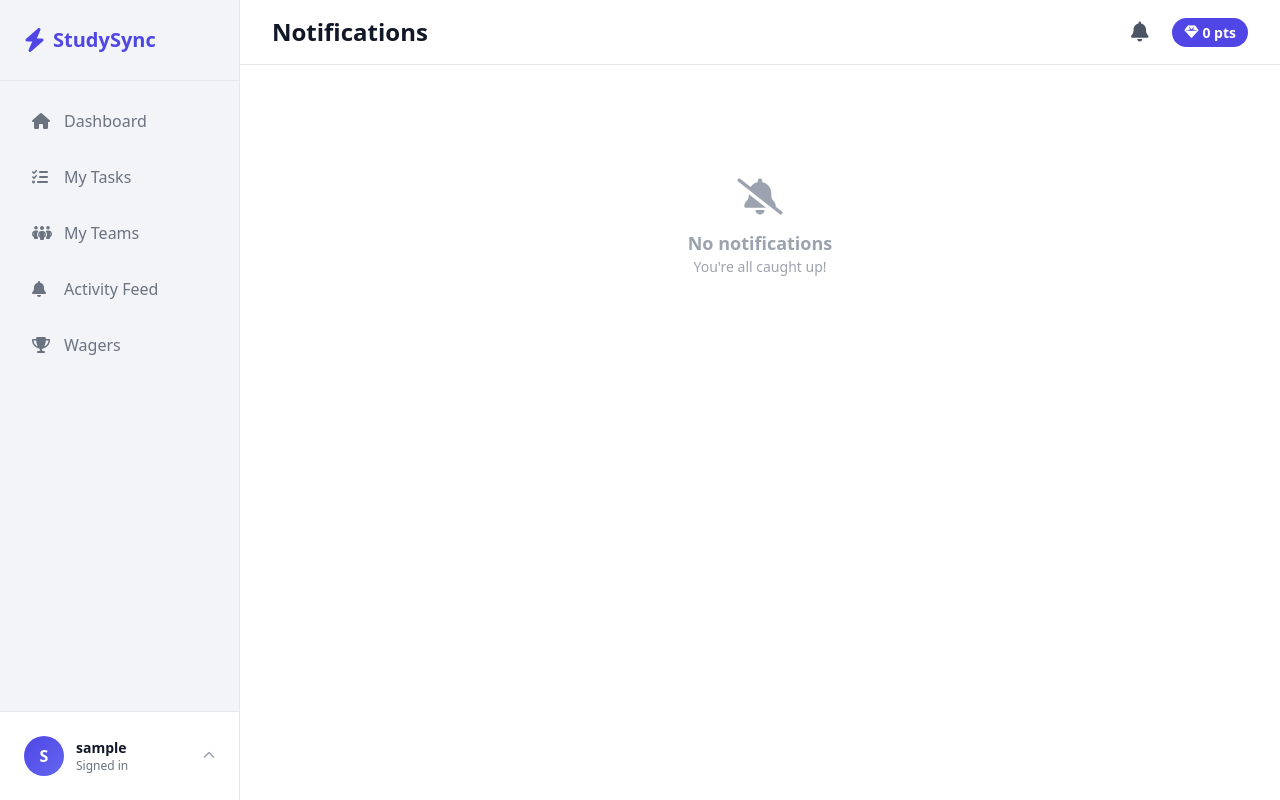
After one commit to dannyc169/Agile-Development-Team-Project, a Flask app: page /notifications in a window 1280 px wide. The commit adds this page. Run offline with Flask 3, Linux system fonts and the light colour scheme; the visitor is signed in with stand-in values (Sample User, id 1); data that the repository does not hold is empty; some libraries are stand-ins or nearby versions.

Commit message:
feat: implement notification system

```diff
--- a/studysync/app/__init__.py
+++ b/studysync/app/__init__.py
@@ -57,6 +57,7 @@ def create_app():
         Team,
         TeamMember,
         Task,
+        Notification,  # noqa: F401
         Wager,
         WagerParticipant,
         WagerTask,
@@ -65,6 +66,7 @@ def create_app():
     from app.teams import teams_bp
     from app.tasks import tasks_bp
     from app.feed import feed_bp
+    from app.notifications import notifications_bp
     from app.wager_helpers import (
         calculate_participant_status,
         calculate_reward_amount,
@@ -78,6 +80,7 @@ def create_app():
     app.register_blueprint(teams_bp)
     app.register_blueprint(tasks_bp)
     app.register_blueprint(feed_bp)
+    app.register_blueprint(notifications_bp)
 
     def is_team_leader(team_id, user_id):
         return (
@@ -370,12 +373,18 @@ def create_app():
     @app.context_processor
     def inject_global_points():
         if current_user.is_authenticated:
+            from app.models import Notification
+            unread_count = Notification.query.filter_by(
+                user_id=current_user.id, is_read=False
+            ).count()
             return {
-                "current_points": calculate_total_points(current_user.id)
+                "current_points": calculate_total_points(current_user.id),
+                "unread_notification_count": unread_count,
             }
 
         return {
-            "current_points": 0
+            "current_points": 0,
+            "unread_notification_count": 0,
         }
 
     @app.route("/")
--- a/studysync/app/models.py
+++ b/studysync/app/models.py
@@ -209,6 +209,20 @@ class Nudge(db.Model):
     )
 
 
+class Notification(db.Model):
+    __tablename__ = "notifications"
+
+    id = db.Column(db.Integer, primary_key=True)
+    user_id = db.Column(db.Integer, db.ForeignKey("users.id"), nullable=False)
+    type = db.Column(db.String(50), nullable=False)  # "comment" | "task_assigned"
+    message = db.Column(db.String(255), nullable=False)
+    link = db.Column(db.String(255), nullable=True)
+    is_read = db.Column(db.Boolean, nullable=False, default=False)
+    created_at = db.Column(db.DateTime(timezone=True), nullable=False, default=utc_now)
+
+    user = db.relationship("User", backref=db.backref("notifications", lazy=True))
+
+
 class Wager(db.Model):
     __tablename__ = "wagers"
 
--- /dev/null
+++ b/studysync/app/notifications.py
@@ -0,0 +1,41 @@
+from flask import Blueprint, redirect, render_template, url_for
+from flask_login import current_user, login_required
+
+from app import db
+from app.models import Notification
+
+notifications_bp = Blueprint("notifications", __name__)
+
+
+@notifications_bp.route("/notifications")
+@login_required
+def notifications():
+    items = (
+        Notification.query.filter_by(user_id=current_user.id)
+        .order_by(Notification.created_at.desc())
+        .all()
+    )
+
+    unread_ids = [n.id for n in items if not n.is_read]
+    if unread_ids:
+        Notification.query.filter(Notification.id.in_(unread_ids)).update(
+            {"is_read": True}, synchronize_session=False
+        )
+        db.session.commit()
+
+    return render_template("notifications/index.html", notifications=items)
+
+
+@notifications_bp.route("/notifications/<int:notification_id>/open")
+@login_required
+def open_notification(notification_id):
+    n = Notification.query.filter_by(
+        id=notification_id, user_id=current_user.id
+    ).first_or_404()
+
+    n.is_read = True
+    db.session.commit()
+
+    if n.link:
+        return redirect(n.link)
+    return redirect(url_for("notifications.notifications"))
--- a/studysync/app/templates/base.html
+++ b/studysync/app/templates/base.html
@@ -248,10 +248,12 @@
                     </h2>
 
                     <div class="flex items-center gap-6">
-                        <button class="relative text-gray-600 hover:text-gray-900 transition-colors" aria-label="Notifications">
+                        <a href="{{ url_for('notifications.notifications') }}" class="relative text-gray-600 hover:text-gray-900 transition-colors" aria-label="Notifications">
                             <i class="fas fa-bell text-xl"></i>
-                            <span class="absolute -top-1 -right-1 w-5 h-5 bg-red-500 text-white text-xs font-bold rounded-full flex items-center justify-center">3</span>
-                        </button>
+                            {% if unread_notification_count > 0 %}
+                            <span class="absolute -top-1 -right-1 w-5 h-5 bg-red-500 text-white text-xs font-bold rounded-full flex items-center justify-center">{{ unread_notification_count }}</span>
+                            {% endif %}
+                        </a>
 
                         <div class="notification-badge">
                             <i class="fas fa-gem"></i>
--- /dev/null
+++ b/studysync/app/templates/notifications/index.html
@@ -0,0 +1,59 @@
+{% extends "base.html" %}
+
+{% block title %}Notifications - UWA StudySync{% endblock %}
+{% block page_title %}Notifications{% endblock %}
+
+{% block content %}
+<div class="max-w-2xl mx-auto space-y-3">
+
+  {% if notifications %}
+    {% for n in notifications %}
+    <a href="{{ url_for('notifications.open_notification', notification_id=n.id) }}"
+      class="flex items-start gap-4 bg-white border rounded-lg px-5 py-4 hover:shadow-md transition-shadow
+             {{ 'border-indigo-200 bg-indigo-50' if not n.is_read else 'border-gray-200' }}">
+
+      <!-- Icon -->
+      <div class="flex-shrink-0 mt-0.5">
+        {% if n.type == 'comment' %}
+        <span class="w-9 h-9 rounded-full bg-blue-100 text-blue-600 flex items-center justify-center">
+          <i class="fas fa-comment-dots text-sm"></i>
+        </span>
+        {% elif n.type == 'task_assigned' %}
+        <span class="w-9 h-9 rounded-full bg-indigo-100 text-indigo-600 flex items-center justify-center">
+          <i class="fas fa-clipboard-check text-sm"></i>
+        </span>
+        {% else %}
+        <span class="w-9 h-9 rounded-full bg-gray-100 text-gray-500 flex items-center justify-center">
+          <i class="fas fa-bell text-sm"></i>
+        </span>
+        {% endif %}
+      </div>
+
+      <!-- Content -->
+      <div class="flex-1 min-w-0">
+        <p class="text-sm {{ 'font-semibold text-gray-900' if not n.is_read else 'text-gray-700' }}">
+          {{ n.message }}
+        </p>
+        <p class="text-xs text-gray-400 mt-1">{{ n.created_at.strftime('%b %d, %Y · %H:%M') }}</p>
+      </div>
+
+      <!-- Unread dot -->
+      {% if not n.is_read %}
+      <div class="flex-shrink-0 mt-1.5">
+        <span class="w-2.5 h-2.5 rounded-full bg-indigo-500 block"></span>
+      </div>
+      {% endif %}
+
+    </a>
+    {% endfor %}
+
+  {% else %}
+  <div class="text-center py-20 text-gray-400">
+    <i class="fas fa-bell-slash text-4xl mb-3"></i>
+    <p class="text-lg font-semibold">No notifications</p>
+    <p class="text-sm">You're all caught up!</p>
+  </div>
+  {% endif %}
+
+</div>
+{% endblock %}
```
Also changed, not shown: studysync/app/feed.py (+10 -1 lines), studysync/app/tasks.py (+11 -1 lines).
